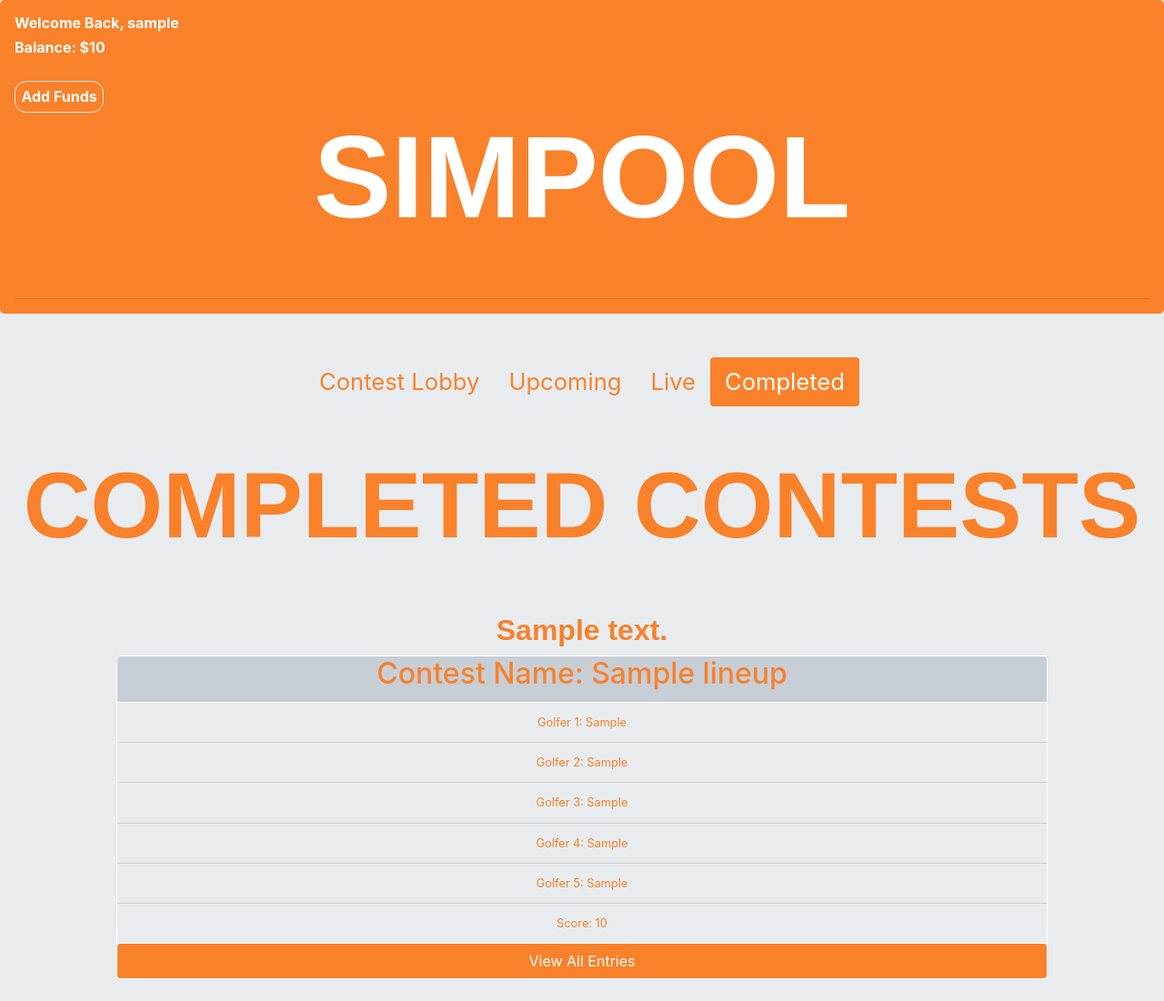
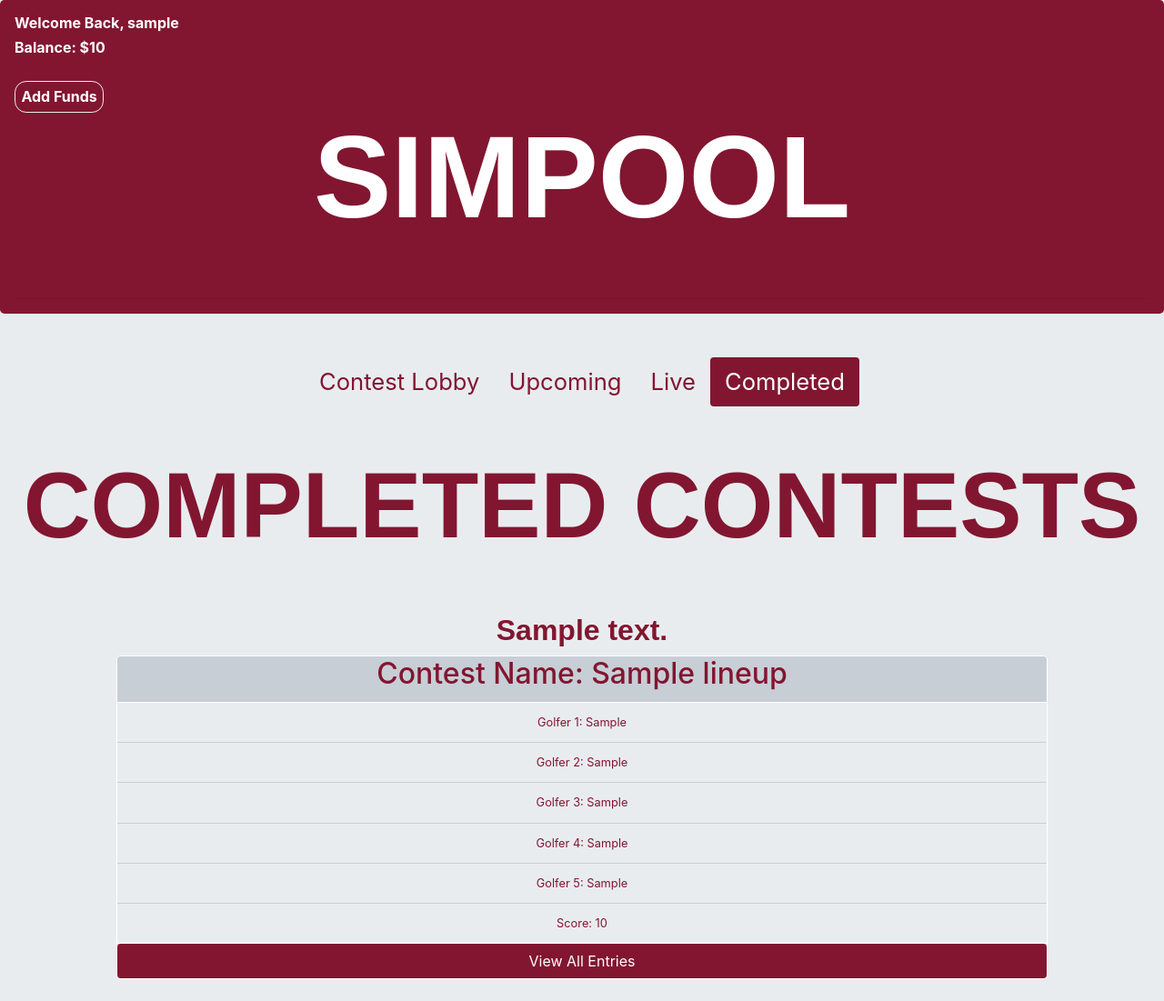
Before and after one commit to pmammino/simpool, a Flask app: template templates/completed.html in a window 1280 px wide. Shown: the whole page at 91% size. Run offline with Flask 2, Linux system fonts and the light colour scheme; the template is opened without the code that fills it: most values are stand-ins (such as "Sample title", 1, 10 or a date in 2020); some libraries are stand-ins or nearby versions.

Commit message:
Update main.css

```diff
--- a/static/css/main.css
+++ b/static/css/main.css
@@ -4,7 +4,7 @@ a, a:hover, a:focus, a:active {
 	}
 
 .page-header {
-  background-color: #F9812A;
+  background-color: #821630;
 }
 
 body {
@@ -12,7 +12,7 @@ body {
 }
 
 .clickme {
-    background-color: #F9812A;
+    background-color: #821630;
     padding: 1vw 2vw;
     color: white;
     text-decoration: none !important;
@@ -21,7 +21,7 @@ body {
 }
 
 .clickme-header {
-    background-color: #F9812A;
+    background-color: #821630;
     color: white;
     font-weight:bold;
     padding: .5vw .5vw;
@@ -36,11 +36,11 @@ body {
 .jumbotron{
     padding: 1rem 1rem !important;
     margin-bottom: 0rem !important;
-        background-color: #F9812A;
+        background-color: #821630;
     color: white;
 }
 .clickme-lineup {
-    background-color: #F9812A;
+    background-color: #821630;
     color: white;
     text-decoration: none !important;
 	border-color:#e9ecef;
@@ -72,7 +72,7 @@ body {
 .card {
     width: 80vw;!important;
     background-color: #C7CED6;
-    color: #F9812A;
+    color: #821630;
     text-align:center;
     align: center;
     font-size: 4vw;
@@ -85,24 +85,24 @@ hr {
 }
 
 a.nav-link {
-  color: #F9812A;
+  color: #821630;
   font-size: 2vw;
 }
 
 a.nav-link.active {
-  background-color: #F9812A;
+  background-color: #821630;
   font-size: 2vw;
 }
 
 .login-link {
-  color: #F9812A;
+  color: #821630;
   align: center;
    font-size:1.5vw;
 
 }
 
 .register-link {
-  color: #F9812A;
+  color: #821630;
   align : center
 }
 
@@ -122,7 +122,7 @@ a.nav-link.active {
 }
 
 .contests_header {
-  color: #F9812A;
+  color: #821630;
   font-weight: bold;
   text-align: center;
   font-size: 8vw!important;
@@ -130,7 +130,7 @@ a.nav-link.active {
 }
 
 .lineups_header {
-  color: #F9812A;
+  color: #821630;
   font-weight: bold;
   text-align: center;
   font-size: 4vw!important;
@@ -138,57 +138,57 @@ a.nav-link.active {
 }
 
 .nav-pills .nav-link.active {
-    background-color: #F9812A!important;
+    background-color: #821630!important;
 }
 
 .lineup-entry{
-  color: #F9812A;
+  color: #821630;
 }
 
 select{
   text-align: center;
-  color: #F9812A;
+  color: #821630;
 }
 
 
 .note {
   text-align: center;
-  color: #F9812A;
+  color: #821630;
   font-weight: bold;
   font-family: Arial, Helvetica, sans-serif;
 }
 
 label {
-  color: #F9812A;
+  color: #821630;
 }
 
 p {
   text-align: center;
-  color: #F9812A;
+  color: #821630;
 }
 
 .btn-orange {
-  background-color: #F9812A;
+  background-color: #821630;
   color: white;
 }
 
 li {
-  color: #F9812A!important;
+  color: #821630!important;
     font-size: 1vw!important;
     background-color: #e9ecef!important;
 
 }
 
 table {
-color: #F9812A;
+color: #821630;
   text-align: center;
   font-size: 1.5vw!important;
   font-family: Arial, Helvetica, sans-serif;
-  border: 1px solid #F9812A;
+  border: 1px solid #821630;
 }
 
 .contests_title {
-  color: #F9812A;
+  color: #821630;
   font-weight: bold;
   text-align: center;
   font-size: 3vw!important;
@@ -203,7 +203,7 @@ th {
     padding-left: .75vw;
   padding-right: .75vw;
   text-align: center;
-  background-color: #F9812A;
+  background-color: #821630;
   color: white;
     border: 1px solid black;
 }
```
